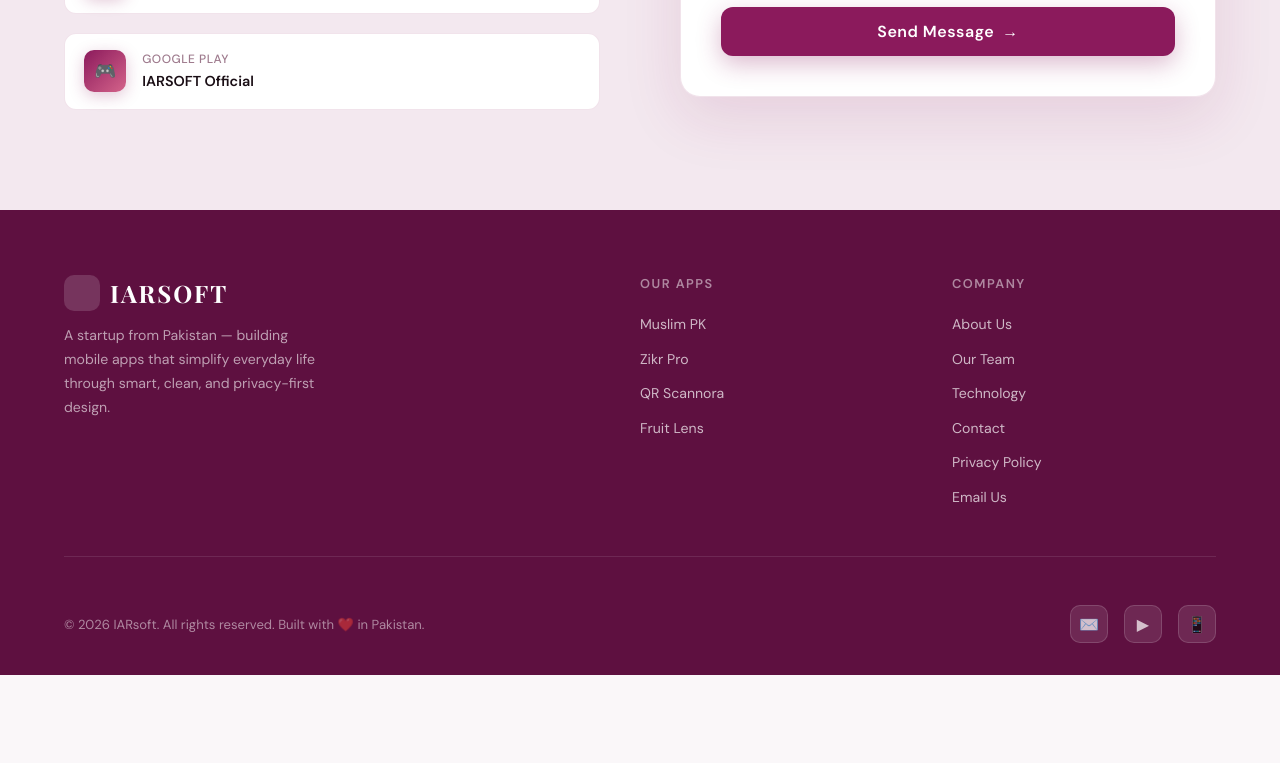
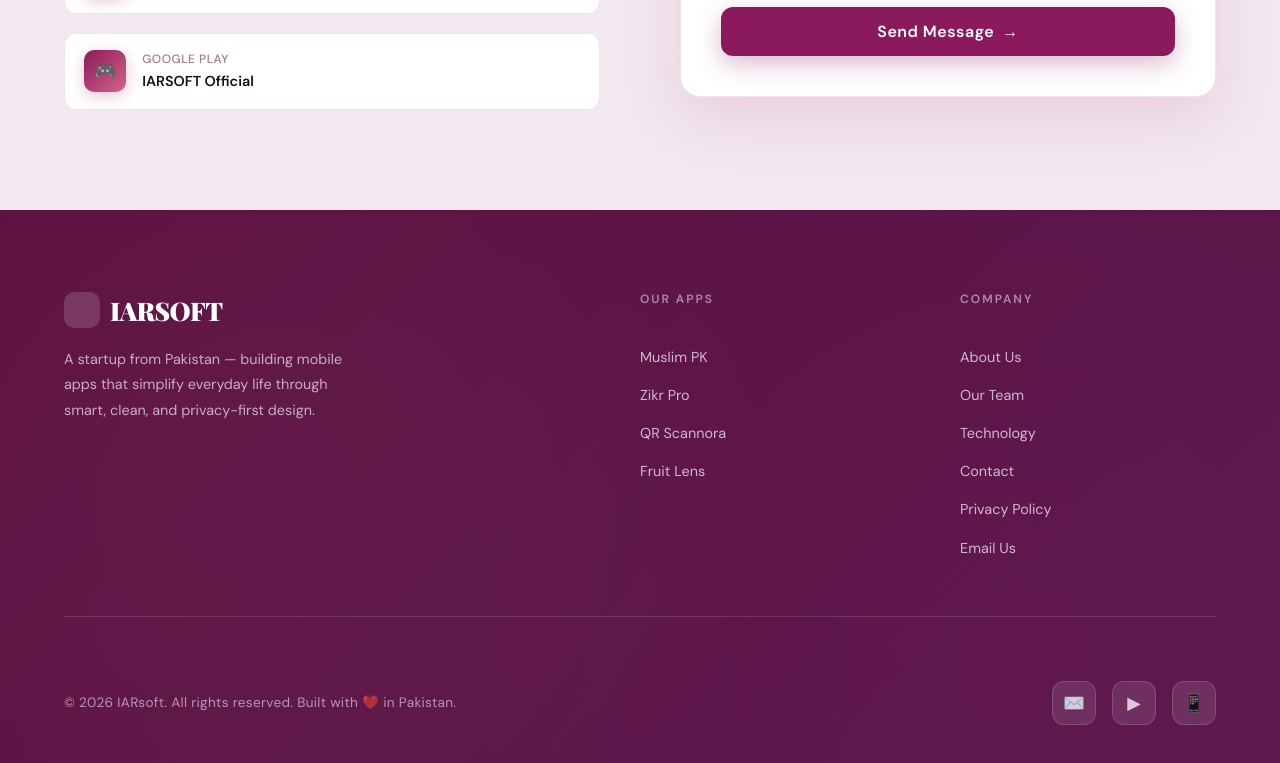
Before and after one commit to ihtesham0332/IARsoft_website, a website: page index.html in a window 1280 px wide. Shown: the part 5280-6043 px from the top of the page. Before the commit the page ends 5955 px from the top, so only its background shows below. Drawn offline with nearby package versions, Linux system fonts and the light colour scheme; animation ran at ten frames a second.

Commit message:
Enhance footer with professional styling, animations, and better visual hierarchy

```diff
--- a/index.html
+++ b/index.html
@@ -1014,48 +1014,185 @@
 
 /* ===== FOOTER ===== */
 footer {
-  background: var(--magenta-dark);
+  background: linear-gradient(135deg, var(--magenta-dark) 0%, #5a1a4d 100%);
   color: white;
-  padding: 4rem 5% 2rem;
-}
+  padding: 5rem 5% 2.5rem;
+  position: relative;
+  overflow: hidden;
+}
+
+footer::before {
+  content: '';
+  position: absolute; top: 0; left: 0; right: 0; bottom: 0;
+  background: radial-gradient(circle at 20% 50%, rgba(255,255,255,0.03) 0%, transparent 50%),
+              radial-gradient(circle at 80% 80%, rgba(139,26,92,0.1) 0%, transparent 50%);
+  pointer-events: none;
+}
+
 .footer-top {
   display: grid; grid-template-columns: 2fr 1fr 1fr;
-  gap: 3rem; margin-bottom: 3rem;
-  padding-bottom: 3rem;
-  border-bottom: 1px solid rgba(255,255,255,0.1);
-}
-.footer-brand .logo-text { color: white; font-size: 1.5rem; }
-.footer-tagline { font-size: 0.88rem; color: rgba(255,255,255,0.6); margin-top: 0.75rem; line-height: 1.7; max-width: 260px; }
+  gap: 4rem; margin-bottom: 4rem;
+  padding-bottom: 3.5rem;
+  border-bottom: 1px solid rgba(255,255,255,0.12);
+  position: relative;
+  z-index: 1;
+}
+
+.footer-brand .logo-text {
+  color: white;
+  font-size: 1.6rem;
+  font-weight: 800;
+  letter-spacing: -0.5px;
+  transition: all 0.4s ease;
+}
+
+.footer-brand:hover .logo-text {
+  letter-spacing: 0.5px;
+}
+
+.footer-tagline {
+  font-size: 0.9rem;
+  color: rgba(255,255,255,0.65);
+  margin-top: 1rem;
+  line-height: 1.8;
+  max-width: 280px;
+  font-weight: 400;
+}
+
 .footer-col-title {
-  font-weight: 700; font-size: 0.8rem;
-  text-transform: uppercase; letter-spacing: 1.5px;
-  color: rgba(255,255,255,0.5); margin-bottom: 1.2rem;
-}
-.footer-col-links { display: flex; flex-direction: column; gap: 0.75rem; }
+  font-weight: 700;
+  font-size: 0.75rem;
+  text-transform: uppercase;
+  letter-spacing: 2px;
+  color: rgba(255,255,255,0.5);
+  margin-bottom: 1.5rem;
+  transition: color 0.3s ease;
+  position: relative;
+  padding-bottom: 0.8rem;
+}
+
+.footer-col-title::after {
+  content: '';
+  position: absolute;
+  bottom: 0;
+  left: 0;
+  width: 0;
+  height: 2px;
+  background: linear-gradient(90deg, rgba(255,255,255,0.8), transparent);
+  transition: width 0.4s ease;
+}
+
+div:has(> .footer-col-title):hover .footer-col-title::after {
+  width: 30px;
+}
+
+.footer-col-links {
+  display: flex;
+  flex-direction: column;
+  gap: 0.95rem;
+}
+
 .footer-col-links a {
-  font-size: 0.88rem; color: rgba(255,255,255,0.7);
-  transition: color 0.3s;
-}
-.footer-col-links a:hover { color: white; }
+  font-size: 0.9rem;
+  color: rgba(255,255,255,0.7);
+  transition: all 0.3s cubic-bezier(0.25, 0.46, 0.45, 0.94);
+  padding-left: 0;
+  position: relative;
+  display: inline-block;
+  width: fit-content;
+}
+
+.footer-col-links a::before {
+  content: '';
+  position: absolute;
+  bottom: -2px;
+  left: 0;
+  width: 0;
+  height: 1.5px;
+  background: white;
+  transition: width 0.3s cubic-bezier(0.25, 0.46, 0.45, 0.94);
+}
+
+.footer-col-links a:hover {
+  color: white;
+  transform: translateX(4px);
+}
+
+.footer-col-links a:hover::before {
+  width: 100%;
+}
+
 .footer-bottom {
-  display: flex; justify-content: space-between; align-items: center;
-  flex-wrap: wrap; gap: 1rem;
-}
-.footer-copy { font-size: 0.82rem; color: rgba(255,255,255,0.5); }
-.footer-social { display: flex; gap: 1rem; }
+  display: flex;
+  justify-content: space-between;
+  align-items: center;
+  flex-wrap: wrap;
+  gap: 2rem;
+  position: relative;
+  z-index: 1;
+}
+
+.footer-copy {
+  font-size: 0.85rem;
+  color: rgba(255,255,255,0.55);
+  font-weight: 400;
+  letter-spacing: 0.3px;
+}
+
+.footer-social {
+  display: flex;
+  gap: 1rem;
+}
+
 .social-btn {
-  width: 38px; height: 38px;
-  border-radius: 10px;
+  width: 44px;
+  height: 44px;
+  border-radius: 12px;
   background: rgba(255,255,255,0.1);
-  border: 1px solid rgba(255,255,255,0.15);
-  display: flex; align-items: center; justify-content: center;
-  font-size: 1rem; color: rgba(255,255,255,0.7);
-  transition: var(--transition); cursor: pointer;
+  border: 1.5px solid rgba(255,255,255,0.15);
+  display: flex;
+  align-items: center;
+  justify-content: center;
+  font-size: 1.1rem;
+  color: rgba(255,255,255,0.75);
+  transition: all 0.4s cubic-bezier(0.34, 1.56, 0.64, 1);
+  cursor: pointer;
   text-decoration: none;
-}
+  position: relative;
+  overflow: hidden;
+}
+
+.social-btn::before {
+  content: '';
+  position: absolute;
+  top: 0;
+  left: -100%;
+  width: 100%;
+  height: 100%;
+  background: linear-gradient(90deg, rgba(255,255,255,0.2), rgba(255,255,255,0.05));
+  transition: left 0.4s ease;
+}
+
 .social-btn:hover {
-  background: white; color: var(--magenta);
-  transform: translateY(-3px);
+  background: rgba(255,255,255,0.15);
+  border-color: rgba(255,255,255,0.3);
+  color: white;
+  transform: translateY(-5px) rotate(5deg);
+  box-shadow: 0 12px 30px rgba(139,26,92,0.3);
+}
+
+.social-btn:hover::before {
+  left: 100%;
+}
+
+@media (max-width: 1024px) {
+  .footer-top { grid-template-columns: 1fr; gap: 2.5rem; }
+  .footer-bottom { flex-direction: column; align-items: flex-start; }
+}
+
+@media (max-width: 600px) {
+  footer { padding: 3rem 5% 2rem; }
+  .footer-bottom { gap: 1.5rem; }
 }
 
 /* ===== PRIVACY POLICY ===== */
```
